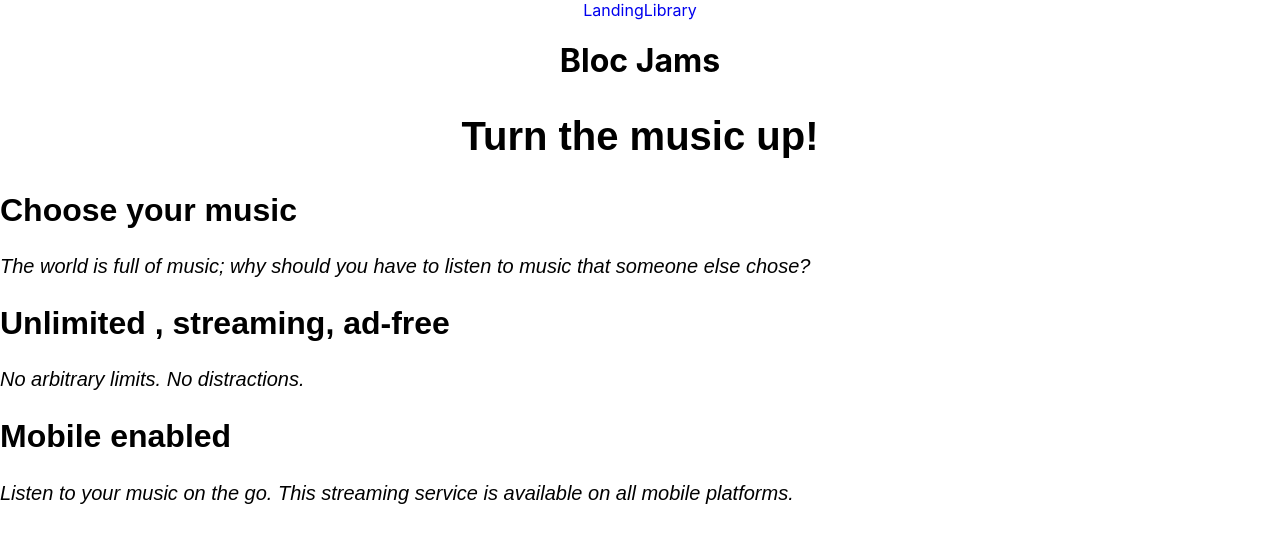
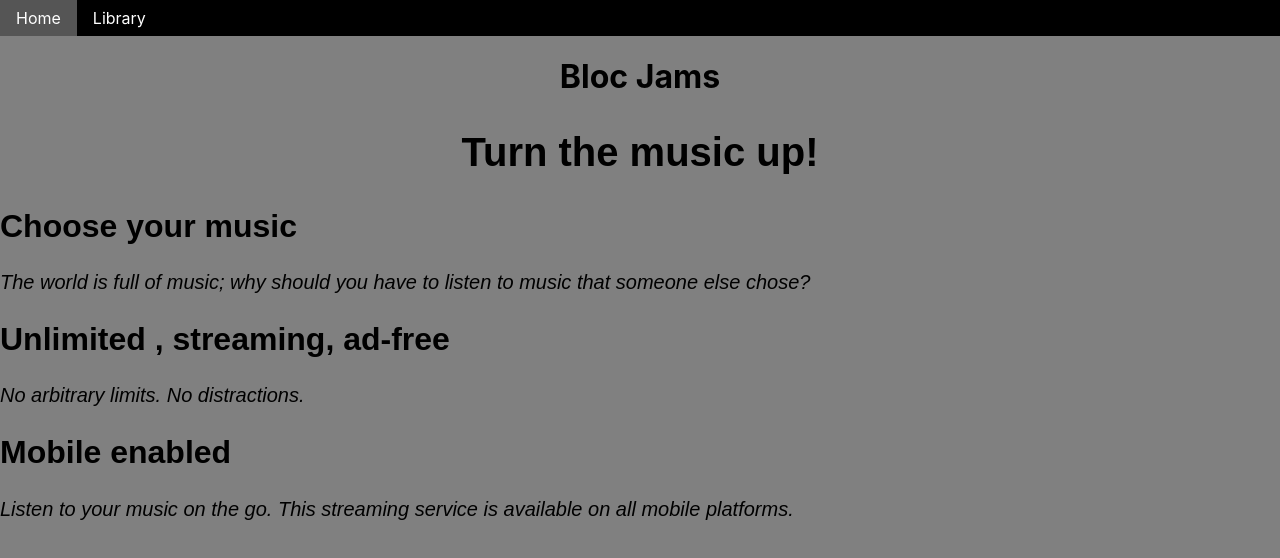
Before and after one commit to russcurr/bloc-jams-react, a React (Create React App) app: page / in a window 1280 px wide. Shown: the top 558 px of the page. Built offline with nearby package versions, Linux system fonts and the light colour scheme.

Commit message:
Styling App Complete

```diff
--- a/package.json
+++ b/package.json
@@ -6,7 +6,8 @@
     "react": "^16.6.0",
     "react-dom": "^16.6.0",
     "react-router-dom": "^4.3.1",
-    "react-scripts": "2.0.5"
+    "react-scripts": "2.0.5",
+    "styled-components": "^4.0.3"
   },
   "scripts": {
     "start": "react-scripts start",
--- a/public/index.html
+++ b/public/index.html
@@ -22,7 +22,7 @@
     -->
     <title>React App</title>
   </head>
-  <body>
+  <body style="background-color: gray">
     <noscript>
       You need to enable JavaScript to run this app.
     </noscript>
--- a/src/App.css
+++ b/src/App.css
@@ -30,3 +30,24 @@
     transform: rotate(360deg);
   }
 }
+
+nav {
+    list-style-type: none;
+    display: flex;
+    margin: 0;
+    padding: 0;
+    width: 100%;
+    background-color: black;
+}
+
+nav a {
+    display: block;
+    color: white;
+    padding: 8px 16px;
+    text-decoration: none;
+}
+
+nav a:hover {
+    background-color: #555;
+    color: white;
+}
--- a/src/App.js
+++ b/src/App.js
@@ -5,13 +5,15 @@ import Landing from './components/Landing';
 import Library from './components/Library';
 import Album from './components/Album';
 
+
+
 class App extends Component {
   render() {
     return (
       <div className="App">
         <header>
           <nav>
-            <Link to='/'>Landing</Link>
+            <Link to='/'>Home</Link>
             <Link to='/library'>Library</Link>
           </nav>
           <h1>Bloc Jams</h1>
```
Also changed, not shown: 1 other file (tests, documents, lock files or other folders).
